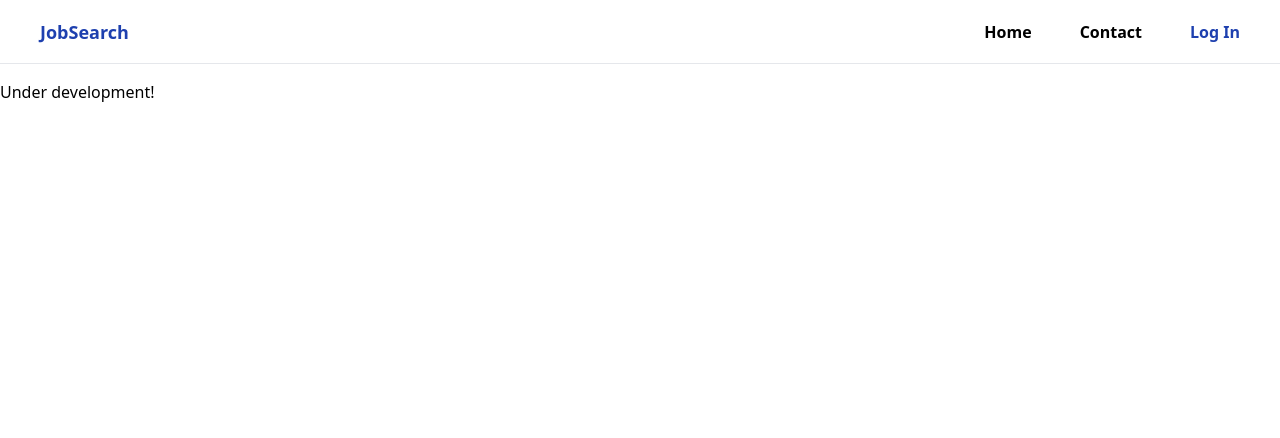
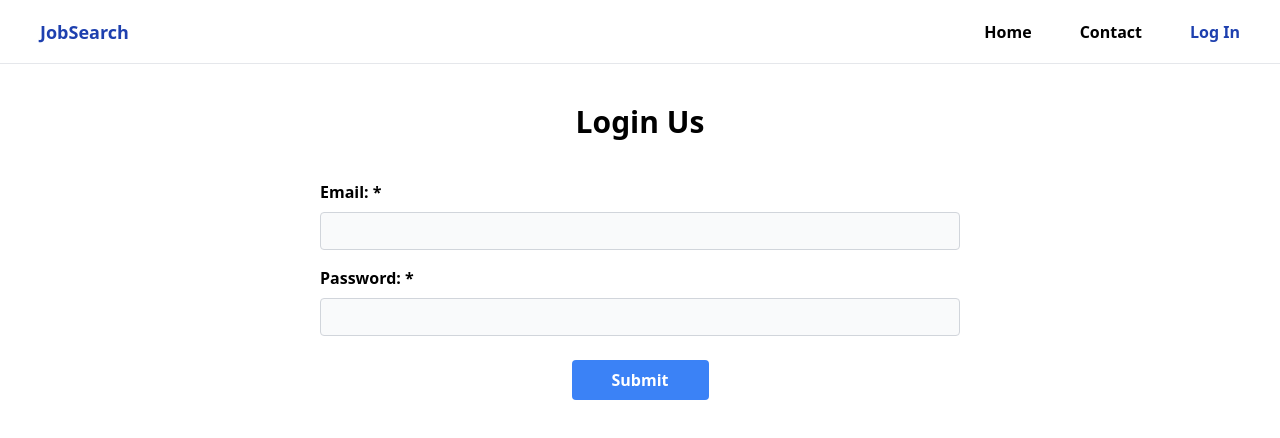
Before and after one commit to Saad0095/Job-Portal, a React (Vite) app: page /login in a window 1280 px wide. Shown: the top 438 px of the page. Built offline with nearby package versions, Linux system fonts and the light colour scheme; the HTML template or start-up script is replaced by a standard one.

Commit message:
Working on Login Form

```diff
--- a/src/components/Login.jsx
+++ b/src/components/Login.jsx
@@ -1,11 +1,74 @@
-import React from 'react'
+import React, { useState } from "react";
+import { Navigate, useNavigate } from "react-router-dom";
 
 const Login = () => {
+  const navigate = useNavigate();
+  const [formData, setFormData] = useState({
+    email: "",
+    password: "",
+  });
+
+  const [errorMsg, setErrorMsg] = useState(null);
+  const handleChange = (e) => {
+    setFormData({ ...formData, [e.target.name]: e.target.value });
+  };
+
+  const handleSubmit = (e) => {
+    e.preventDefault();
+    console.log(formData);
+
+    if (formData.email.trim() === "" || formData.password.trim() === "") {
+      setErrorMsg("*Please fill out the required fields");
+    } else if (!/^[^\s@]+@[^\s@]+\.[^\s@]+$/.test(formData.email)) {
+      setErrorMsg("*Invalid Email Address");
+    } else if (formData.password.trim().length < 8) {
+      setErrorMsg("*Password must contain atleast 8 characters");
+    } else {
+      setErrorMsg(null);
+      alert("Successfully Loggedin!");
+      navigate("/");
+    }
+  };
+
   return (
-    <div>
-      Under development!
+    <div className="my-10">
+      <h1 className="text-center font-bold text-3xl m-3">Login Us</h1>
+      <form action="" className="mx-auto w-3/4 md:w-1/2 mt-10">
+        <p className="text-red-500">{errorMsg}</p>
+        <div className="flex flex-col w-full my-4">
+          <label htmlFor="email" className="font-semibold mb-2">
+            Email: *
+          </label>
+          <input
+            value={formData.email}
+            name="email"
+            onChange={handleChange}
+            className="border border-gray-300 rounded p-2 text-sm bg-gray-50 outline-blue-500"
+            type="email"
+          />
+        </div>
+        <div className="flex flex-col w-full my-4">
+          <label htmlFor="password" className="font-semibold mb-2">
+            Password: *
+          </label>
+          <input
+            value={formData.password}
+            name="password"
+            onChange={handleChange}
+            className="border border-gray-300 rounded p-2 text-sm bg-gray-50 outline-blue-500"
+            type="password"
+          />
+        </div>
+        <button
+          type="submit"
+          className="bg-blue-500 text-white font-semibold px-10 py-2 mx-auto my-6 rounded flex items-center justify-center"
+          onClick={handleSubmit}
+        >
+          Submit
+        </button>
+      </form>
     </div>
-  )
-}
+  );
+};
 
-export default Login
+export default Login;
```
